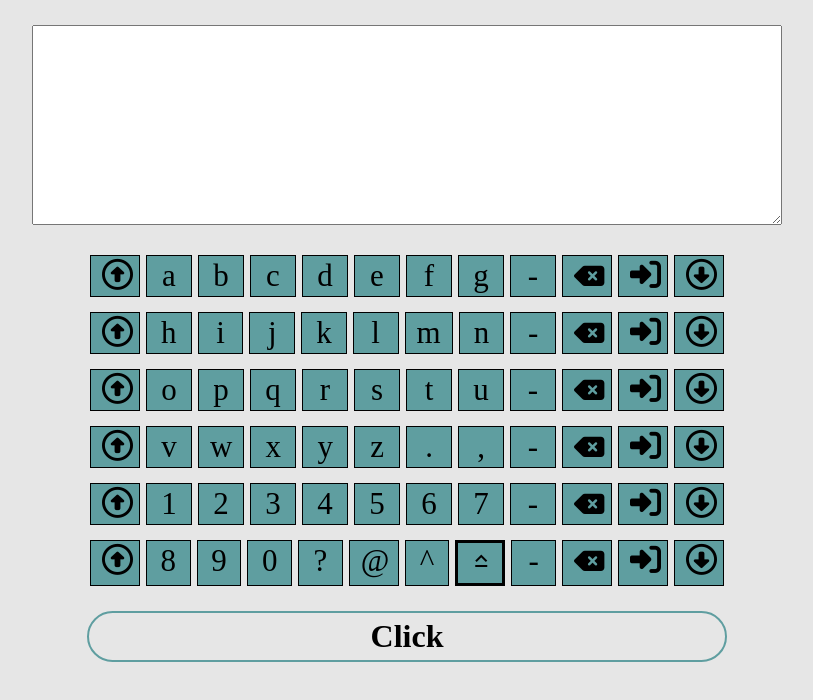
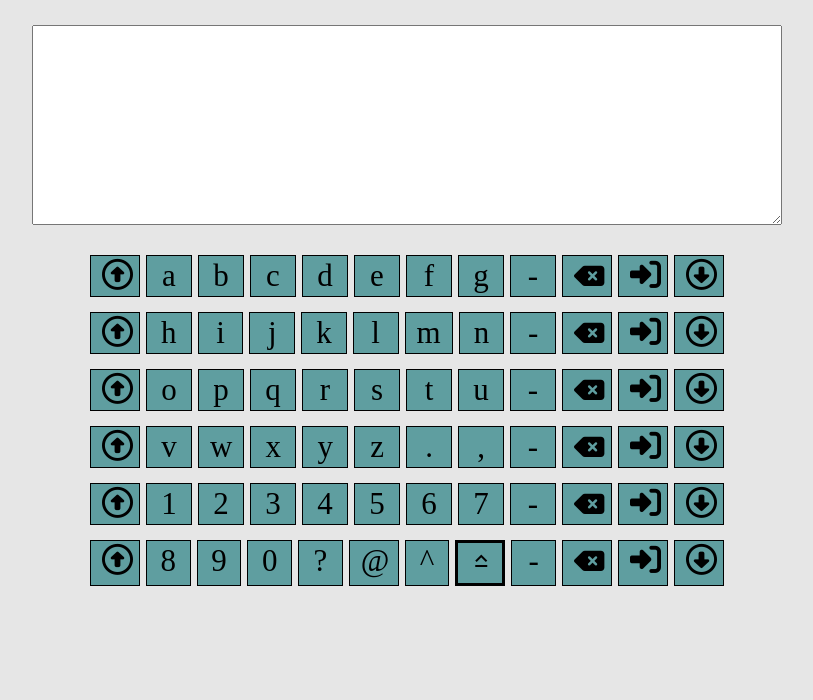
Before and after one commit to dmurugesh/brad-js, a plain HTML site: page 24-task43-RotatingKeyboard/index.html in a window 1280 px wide. Shown: the whole page, without its empty margins (233-1046 px from the left). Drawn offline with Linux system fonts and the light colour scheme.

Commit message:
fifth Commit

```diff
--- a/24-task43-RotatingKeyboard/index.html
+++ b/24-task43-RotatingKeyboard/index.html
@@ -248,9 +248,9 @@
         </div>
 
 
-        <div class="tap">
+        <!-- <div class="tap">
             <h1 class="tap-word">Click</h1>
-        </div>
+        </div> -->
 
     </div>
 
--- a/24-task43-RotatingKeyboard/script.js
+++ b/24-task43-RotatingKeyboard/script.js
@@ -26,7 +26,7 @@ const clicked = () => {
 }
 
 //Add Evnetlistiner
-tapBtn.addEventListener("click", clicked);
+window.addEventListener("click", clicked);
 
 
 //Function BackgroundSec is used to select elements in rowise
```
Also changed, not shown: 24-task43-RotatingKeyboard/readme.txt.
